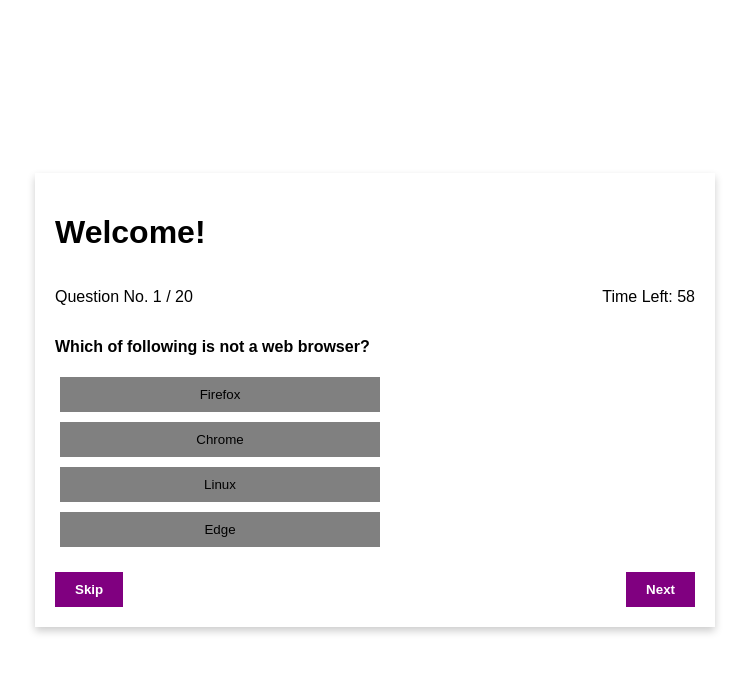
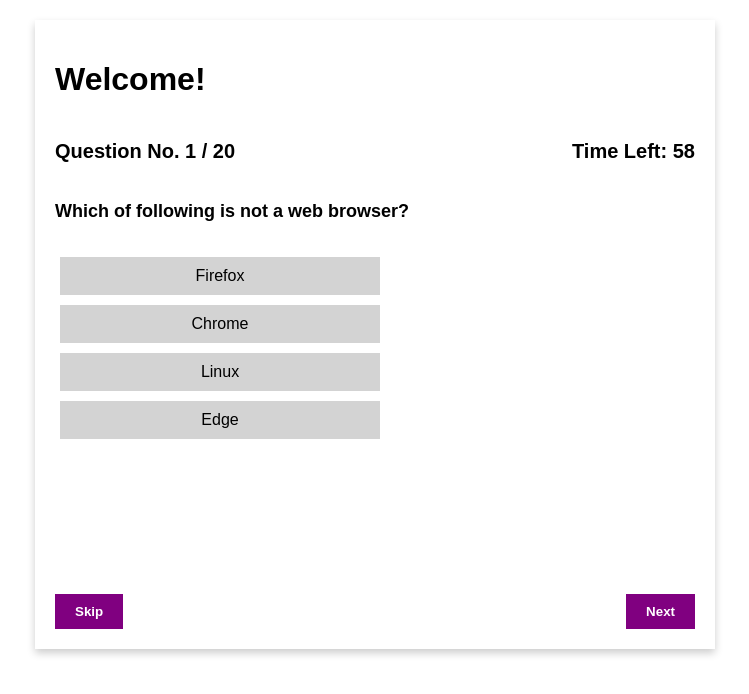
Before and after one commit to shaikhabdulsamad/quizApp, a plain HTML site: page index.html in a window 1280 px wide. Both pictures are taken after a click on the button "Start". Shown: the whole page, without its empty margins (265-1014 px from the left). Drawn offline with Linux system fonts and the light colour scheme.

Commit message:
style edited

```diff
--- a/index.html
+++ b/index.html
@@ -65,13 +65,13 @@
 		<div class="result">
 		<h1 id="result-user">Thanks</h1>
 	</div>
-	<div id="result-container">
+	<div id="result-container"  style="margin-top: 50px;">
 			<p id="result-text"></p>
 		</div>
 
 
 			<div class="back">
-		<button id="back-btn">Back</button>
+		<button id="back-btn" style="margin-top: 50px;">Back</button>
 
 
 		</div>
--- a/style.css
+++ b/style.css
@@ -14,7 +14,7 @@ body{
 display: flex;
 justify-content: center;
 align-items: center;
-height: 100vh;
+/* height: 100vh; */
 }
 button{
 	border: none;
@@ -23,6 +23,7 @@ button{
 	color: white;
 	padding: 10px 20px;
 	font-weight: 600;
+	cursor: pointer;
 }
 
 .main{
@@ -32,7 +33,7 @@ button{
 
 	background: white;
 
-	/* margin: auto; */
+	margin: 20px auto 0 auto;
 	padding: 20px;
 
 }
@@ -81,13 +82,16 @@ cursor: pointer;
 }
 #question-text{
 font-weight: 600;
-font-size: 16px;
+font-size: 18px;
 }
-
+.counter-timer{
+	font-weight: 600;
+	font-size: 20px;
+}
 #choices-container{
 	display: flex;
 	flex-direction: column;
-
+	margin-top: 30px;
 }
 .counter-timer{
 	display: flex;
@@ -100,9 +104,10 @@ font-size: 16px;
 	outline: none;
 	border: none;
 	padding: 10px;
-	background-color: grey;
+	background-color: lightgrey;
 	color: black;
 	font-weight: 500;
+	font-size: 16px;
 }
 
 #choices-container button:hover{
@@ -118,7 +123,7 @@ color: white;
 .Btns{
 	display: flex;
 	justify-content: space-between;
-	margin-top: 20px;
+	margin-top: 150px;
 }
 
 .back{
@@ -134,7 +139,7 @@ color: white;
 	font-size: 12px;
 	color: gray;
 	text-align: center;
-	margin-top: 80px;
+	margin-top: 150px;
 }
 
 @media (max-width: 1024px){
```
